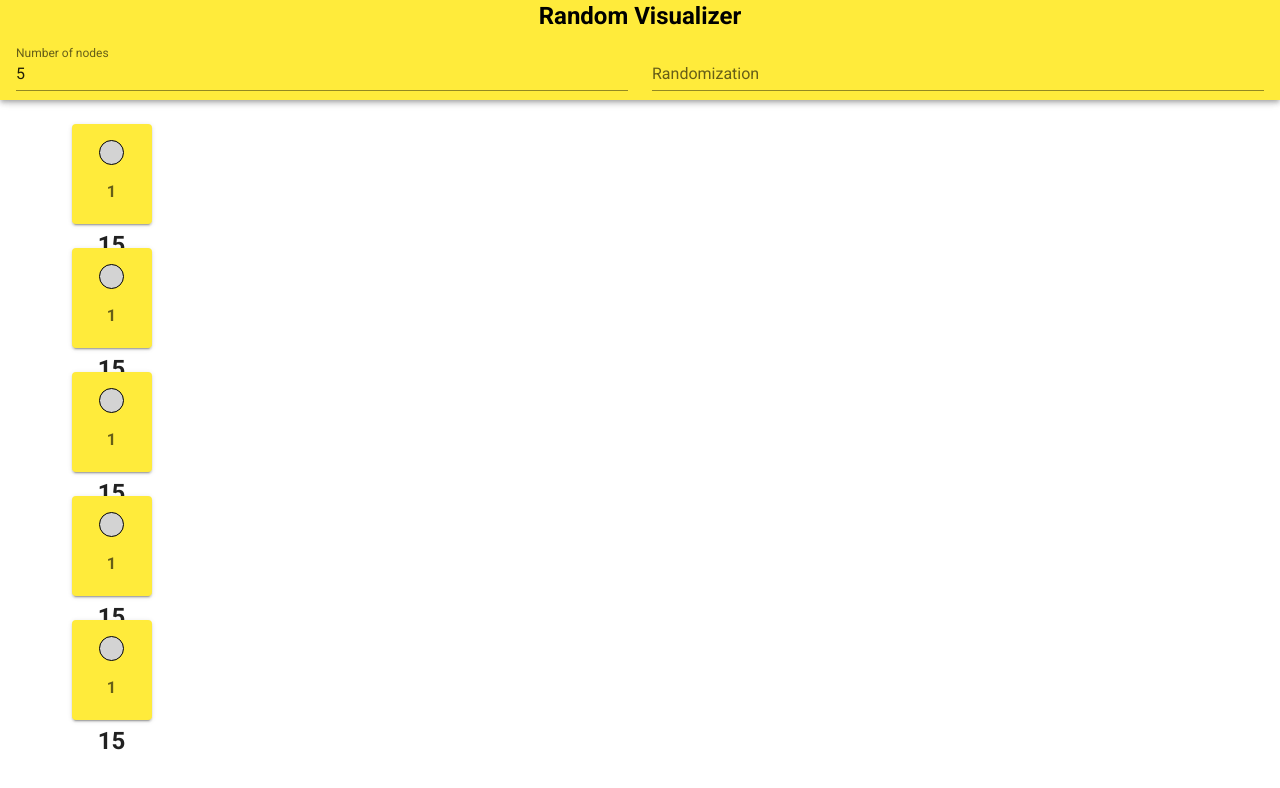
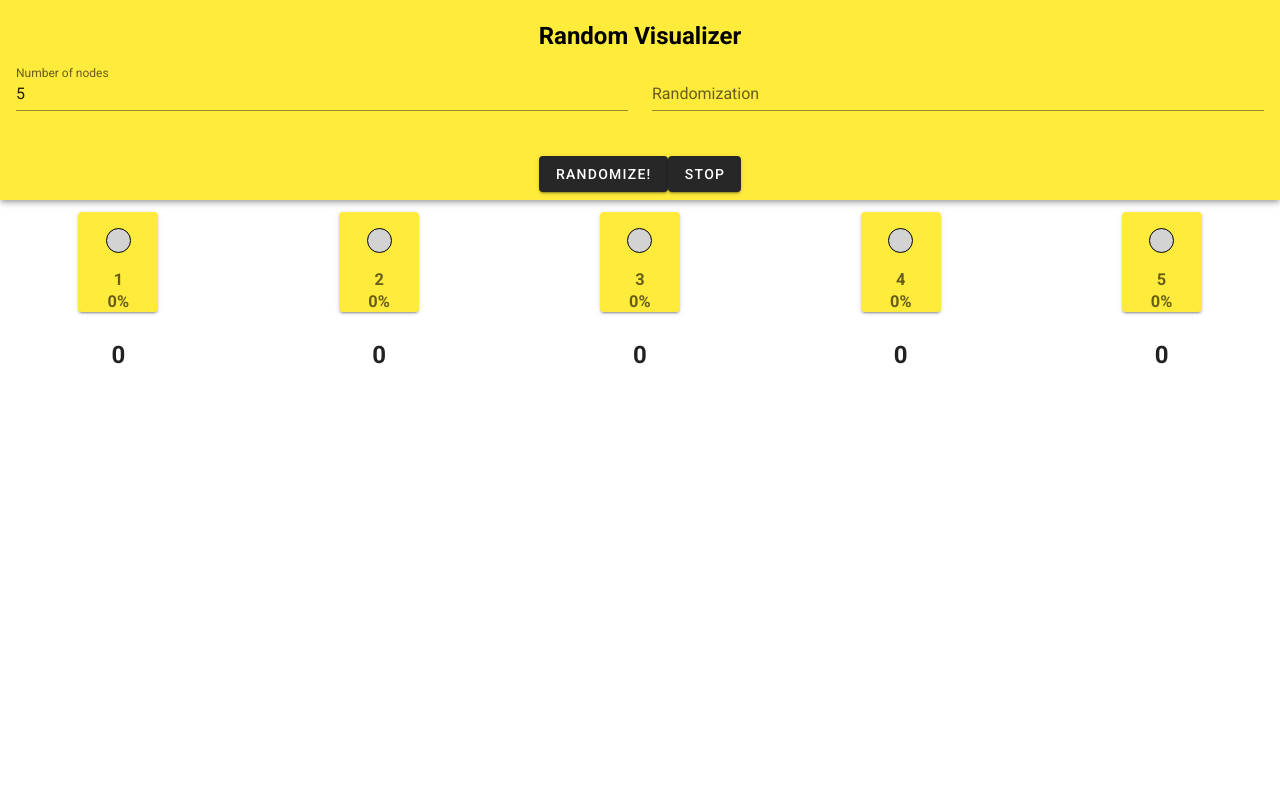
Before and after one commit to mechanicalsheep/random-visualizer, a Vue app: page / in a window 1280 px wide. Shown: the top 788 px of the page. Built offline with nearby package versions, Linux system fonts and the light colour scheme.

Commit message:
Chooses a node randomly to increment

```diff
--- a/src/App.vue
+++ b/src/App.vue
@@ -4,33 +4,38 @@
       app
       color="yellow"
       dark
-      height="100%"
+      height="200"
     >
 
-    <v-row style="padding-top:10px;">
+    <v-row style="padding-top:10px; width:100%;">
       <v-col :cols="12">
-    <h2 style="color: black; text-align:center;">Random Visualizer</h2>
+   <h2 style="color: black; text-align:center;">Random Visualizer</h2>
       </v-col>
 
 
       <v-col cols="6">
-        <v-text-field v-model="numNodes" light color="black" label="Number of nodes"/>
+        <v-text-field v-model="numNodes" type="number" light color="black" label="Number of nodes"/>
       </v-col>
 
-    <v-col cols="6">
+      <v-col cols="6">
         <v-text-field v-model="randomization" light color="black" label="Randomization"/>
       </v-col>
+
+      <v-col cols="12" class="text-center">
+      <v-btn @click="RunRandomizer()">Randomize!</v-btn>
+      <v-btn @click="StopRandomizer()">Stop</v-btn>
+      </v-col>
+
     </v-row>
 
     </v-app-bar>
 
     <v-main>
-      <v-container>
-        <div style="max-width:fit-content" v-for="index in numNodes" :key="index">
-
-      <Node/>
-        </div>
-      </v-container>
+        <v-row  v-if="Number.parseInt(numNodes)>0">
+          <v-col style="width:fit-content; max-width:fit-content; margin:auto;" v-for="(nodeConfig, idx) in nodeConfigs" :key="idx">
+            <Node :nodeConfig="nodeConfig"/>
+          </v-col>
+        </v-row>
     </v-main>
   </v-app>
 </template>
@@ -44,12 +49,72 @@ export default {
   components: {
     Node
   },
-
+  created(){
+   this.InitializeNodeConfig();
+  },
+  watch:{
+    numNodes:function(){
+     this.InitializeNodeConfig();
+    },
+    randomizationRunning:function(value){
+      if(value){
+        console.log(true);
+      }
+    }
+  },
   data: () => ({
     numNodes:5,
-    randomization:''
+    randomization:'',
+    nodeConfigs:[],
+    randomizationRunning:false,
+    randomInterval:'',
+    activeConfig:'',
+    globalCounter:0,
   }),
-};
+  methods:{
+    InitializeNodeConfig(){
+      this.nodeConfigs=[];
+      for(let i=0; i < this.numNodes; i++){
+      this.nodeConfigs.push({index:i+1,counter:0,isActive:false, ratio:0})
+      }
+    },
+    RunRandomizer(){
+      console.log("Randomizer Running")
+
+     let self = this;
+       this.randomInterval= setInterval(function(){
+        let randomResult =  self.Randomize();
+        if(self.activeConfig){
+          self.activeConfig.isActive=false;
+        }
+        self.globalCounter++;
+        self.activeConfig = self.nodeConfigs[randomResult];
+        self.activeConfig.counter++;
+        self.activeConfig.isActive=true;
+        self.CalculateRatios();
+        // self.activeConfig.ratio= self.activeConfig.counter/ self.globalCounter *100;
+
+       },2000)
+
+
+    },
+    StopRandomizer(){
+      clearInterval(this.randomInterval);
+    },
+    Randomize(){
+      let result = Math.floor(Math.random() * Math.floor(this.numNodes));
+      console.log(result);
+      return result;
+    },
+    CalculateRatios(){
+      this.nodeConfigs.forEach(config=>{
+        config.ratio = (config.counter/this.globalCounter *100).toFixed(2);
+      })
+    }
+
+
+  }
+}
 </script>
 
 <style>
--- a/src/components/Node.vue
+++ b/src/components/Node.vue
@@ -2,14 +2,14 @@
     <v-container style="max-width:fit-content;">
         <v-card width="80px" height="100px" color="yellow">
             <v-card-title class="justify-center">
-                <div class="status "></div>
+                <div class="status " :class="nodeConfig.isActive? 'active':''"></div>
             </v-card-title>
             <v-card-text class="text-center">
-                <h3 style="font-weight:bolder;">{{index}}</h3>
-
+                <h3 style="font-weight:bolder;">{{nodeConfig.index}}</h3>
+                <h3>{{nodeConfig.ratio}}%</h3>
                 </v-card-text>
                 <v-card-actions class="justify-center">
-                    <h2>{{counter}}</h2>
+                    <h2>{{nodeConfig.counter}}</h2>
                 </v-card-actions>
         </v-card>
     </v-container>
@@ -18,11 +18,12 @@
 <script>
 export default {
     name:"Node",
+    props:['nodeConfig'],
+
     data(){
         return{
-            isActive:false,
-            index:1,
-            counter:15
+            // counter:15,
+            // isActive:true
         }
     }
 }
```
